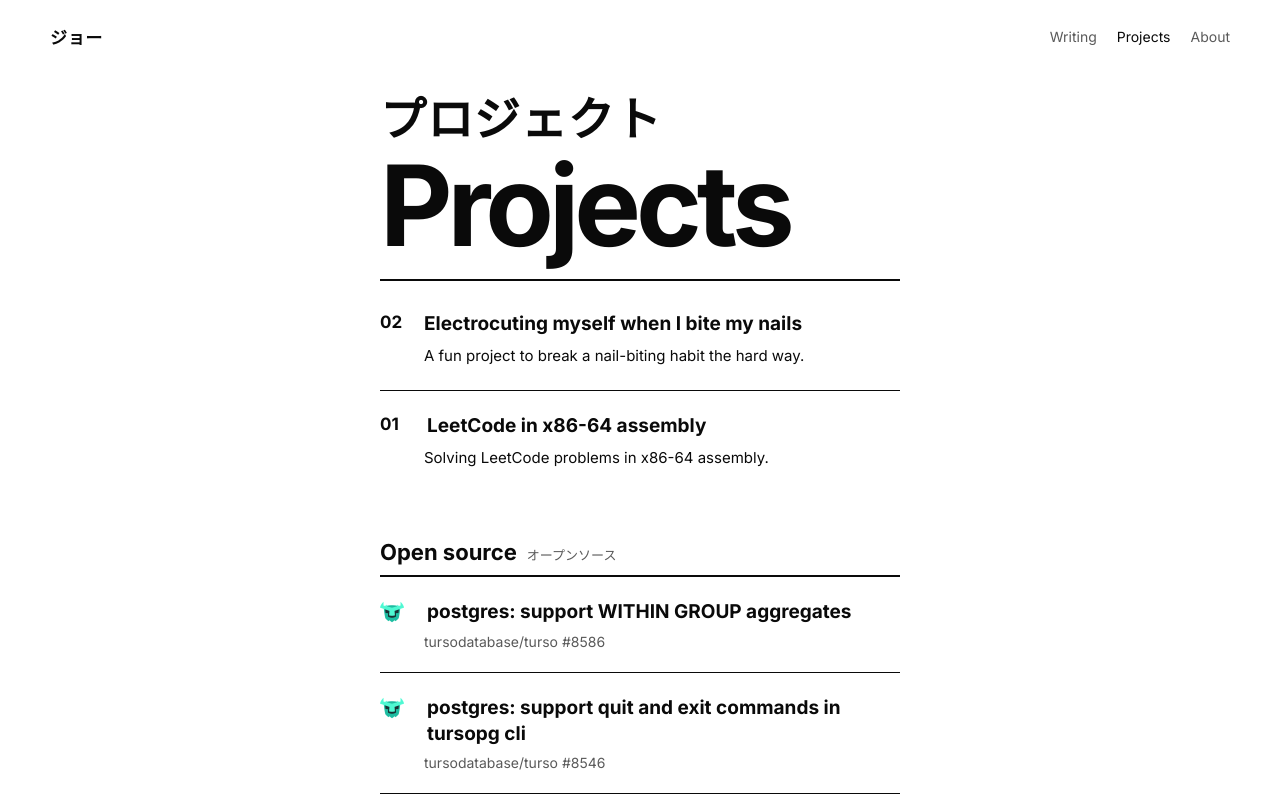
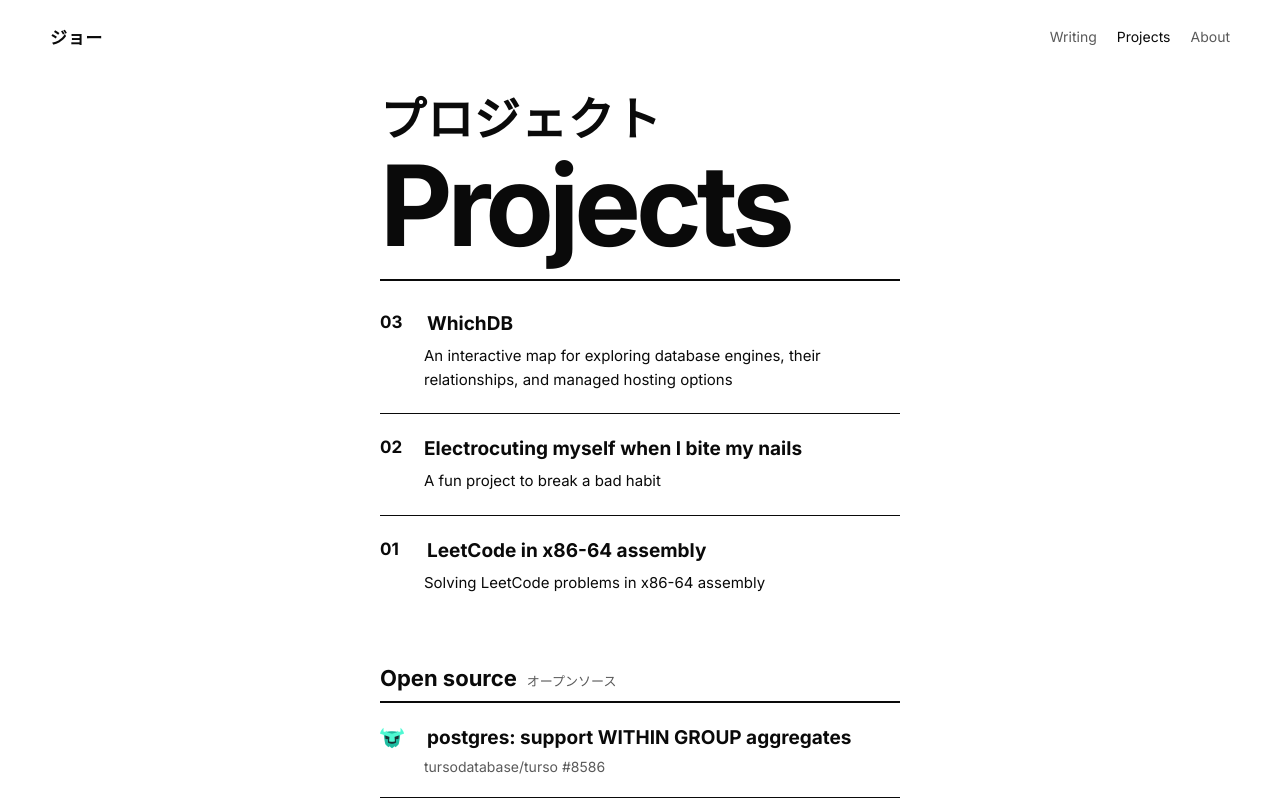
Before and after one commit to JoeS51/Johannes_Sluis_Portfolio_3.0, a Next.js app: page /projects in a window 1280 px wide. Shown: the top 800 px of the page. Built offline with nearby package versions, Linux system fonts and the light colour scheme.

Commit message:
Add WhichDB to projects

```diff
--- a/app/projects/page.tsx
+++ b/app/projects/page.tsx
@@ -14,12 +14,17 @@ type Project = { name: string; description: string; href?: string };
 
 const projects: Project[] = [
   {
+    name: "WhichDB",
+    description: "An interactive map for exploring database engines, their relationships, and managed hosting options",
+    href: "https://whichdb.dev",
+  },
+  {
     name: "Electrocuting myself when I bite my nails",
-    description: "A fun project to break a nail-biting habit the hard way.",
+    description: "A fun project to break a bad habit",
   },
   {
     name: "LeetCode in x86-64 assembly",
-    description: "Solving LeetCode problems in x86-64 assembly.",
+    description: "Solving LeetCode problems in x86-64 assembly",
     href: "https://github.com/JoeS51/leetcode-x86-64",
   },
 ];
```
